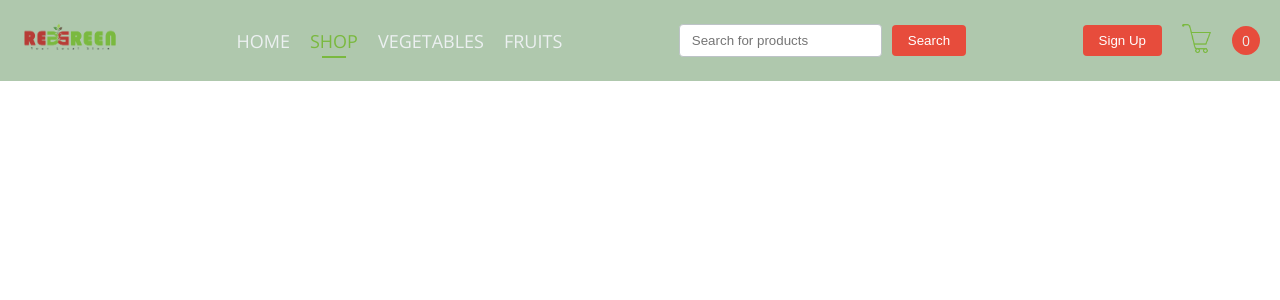
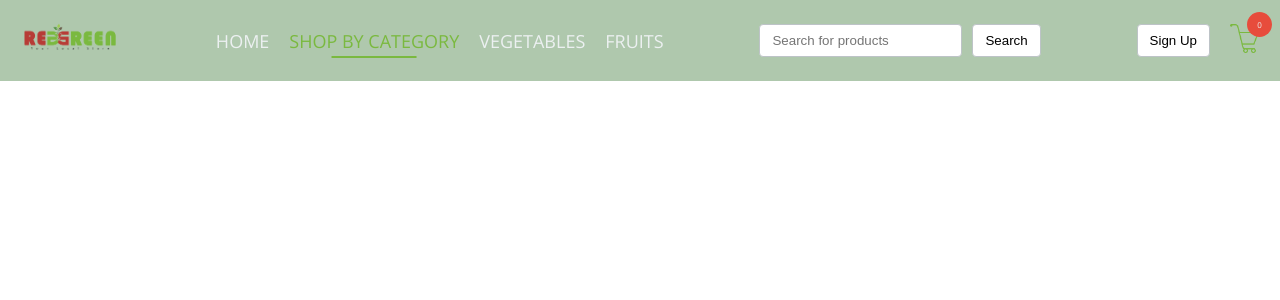
Before and after one commit to thummasreddy/red_green_front_end, a React (Create React App) app: page / in a window 1280 px wide. Shown: the top 300 px of the page. Built offline with nearby package versions, Linux system fonts and the light colour scheme.

Commit message:
Basket CSS updated

```diff
--- a/src/Components/Navbar/Navbar.css
+++ b/src/Components/Navbar/Navbar.css
@@ -82,17 +82,19 @@ ul, li {
 }
 
 .btn {
-  padding: 8px 16px;
-  background-color: #e74c3c;
-  border: none;
+  padding: 8px 12px; /* Match padding with search input */
   border-radius: 4px;
-  color: #fff;
+  border: 1px solid #bdc3c7; /* Match border with search input */
+  background-color: #fff; /* White background like search input */
+  color: #000; /* Change text color to black to match search input */
   cursor: pointer;
-  transition: background-color 0.3s ease;
+  transition: border-color 0.3s ease, background-color 0.3s ease, color 0.3s ease; /* Add transitions */
 }
 
 .btn:hover {
   background-color: #7ab93f;
+  border-color: #7ab93f;
+  color: #fff; /* Change text color to white on hover */
 }
 
 .nav-signup-basket {
@@ -107,10 +109,18 @@ ul, li {
 
 .nav-basket-count {
   color: #ecf0f1;
-  font-size: 14px;
+  font-size: 8px;
   background-color: #e74c3c;
   border-radius: 50%;
-  padding: 5px 10px;
+  padding: 5px;
+  position: absolute;
+  top: 12px;
+  right: 8px;
+  width: 15px; /* Ensure the width and height are equal to make it a circle */
+  height: 15px;
+  display: flex;
+  align-items: center;
+  justify-content: center;
 }
 
 /* Styles for mobile view */
--- a/src/Components/Navbar/Navbar.js
+++ b/src/Components/Navbar/Navbar.js
@@ -7,6 +7,7 @@ import { Link } from 'react-router-dom';
 const Navbar = () => {
   const [activeMenu, setActiveMenu] = useState("shop");
   const [isMobileMenuOpen, setIsMobileMenuOpen] = useState(false);
+  const [isDropdownOpen, setIsDropdownOpen] = useState(false);
 
   const handleMenuClick = (menu) => {
     setActiveMenu(menu);
@@ -15,6 +16,10 @@ const Navbar = () => {
 
   const toggleMobileMenu = () => {
     setIsMobileMenuOpen(!isMobileMenuOpen);
+  };
+
+  const toggleDropdown = () => {
+    setIsDropdownOpen(!isDropdownOpen);
   };
 
   return (
@@ -31,9 +36,28 @@ const Navbar = () => {
         </li>
         <li
           className={`nav-item ${activeMenu === "shop" ? "active" : ""}`}
-          onClick={() => handleMenuClick("shop")}
+          onClick={toggleDropdown}
         >
-          <Link to='/shop'>Shop</Link>
+          Shop by Category
+          {isDropdownOpen && (
+            <ul className="dropdown-menu">
+              <li onClick={() => handleMenuClick("category1")}>
+                <Link to='/category1'>Category 1</Link>
+              </li>
+              <li onClick={() => handleMenuClick("category2")}>
+                <Link to='/category2'>Category 2</Link>
+              </li>
+              <li onClick={() => handleMenuClick("category3")}>
+                <Link to='/category3'>Category 3</Link>
+              </li>
+              <li onClick={() => handleMenuClick("category4")}>
+                <Link to='/category4'>Category 4</Link>
+              </li>
+              <li onClick={() => handleMenuClick("category5")}>
+                <Link to='/category5'>Category 5</Link>
+              </li>
+            </ul>
+          )}
         </li>
         <li
           className={`nav-item ${activeMenu === "vegetables" ? "active" : ""}`}
```
